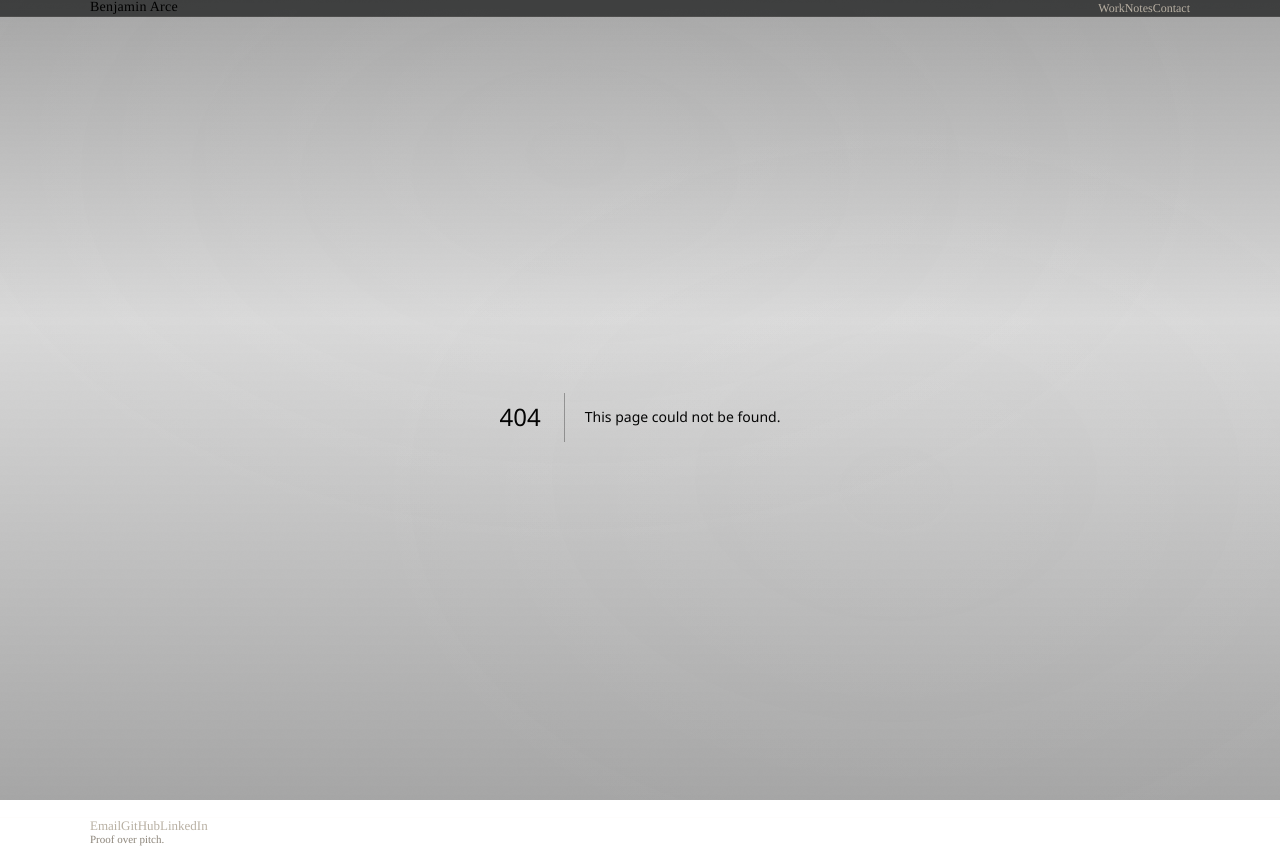
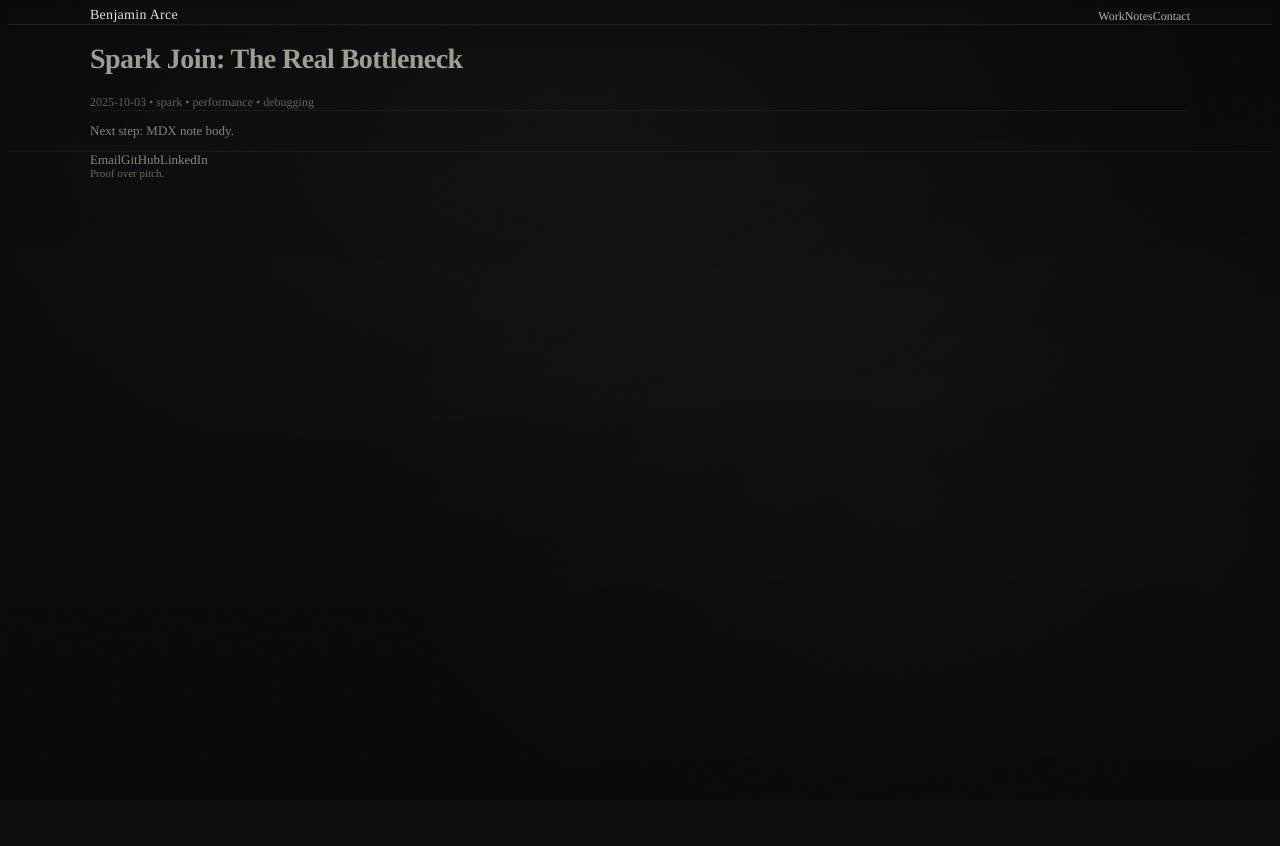
Before and after one commit to benjaminarce-cloud/arcev2-portfolio, a Next.js app: page /notes/spark-join-the-real-bottleneck in a window 1280 px wide. Before the commit this address had no page. After the commit the page ends 808 px from the top, so only its background shows below. Built offline with nearby package versions, Linux system fonts and the light colour scheme.

Commit message:
Create page.tsx

```diff
--- /dev/null
+++ b/src/app/notes/[slug]/page.tsx
@@ -0,0 +1,22 @@
+import { notFound } from "next/navigation";
+
+const allowed = new Set(["spark-join-the-real-bottleneck"]);
+
+export default function NotePage({ params }: { params: { slug: string } }) {
+  if (!allowed.has(params.slug)) return notFound();
+
+  return (
+    <div className="py-12">
+      <h1 className="text-[28px] tracking-[-0.02em]">Spark Join: The Real Bottleneck</h1>
+      <div className="mt-3 text-[12px] text-[color:var(--faint)] tabular">
+        2025-10-03 • spark • performance • debugging
+      </div>
+
+      <div className="my-8 border-t hairline" />
+
+      <div className="prose-tux">
+        <p>Next step: MDX note body.</p>
+      </div>
+    </div>
+  );
+}
```
